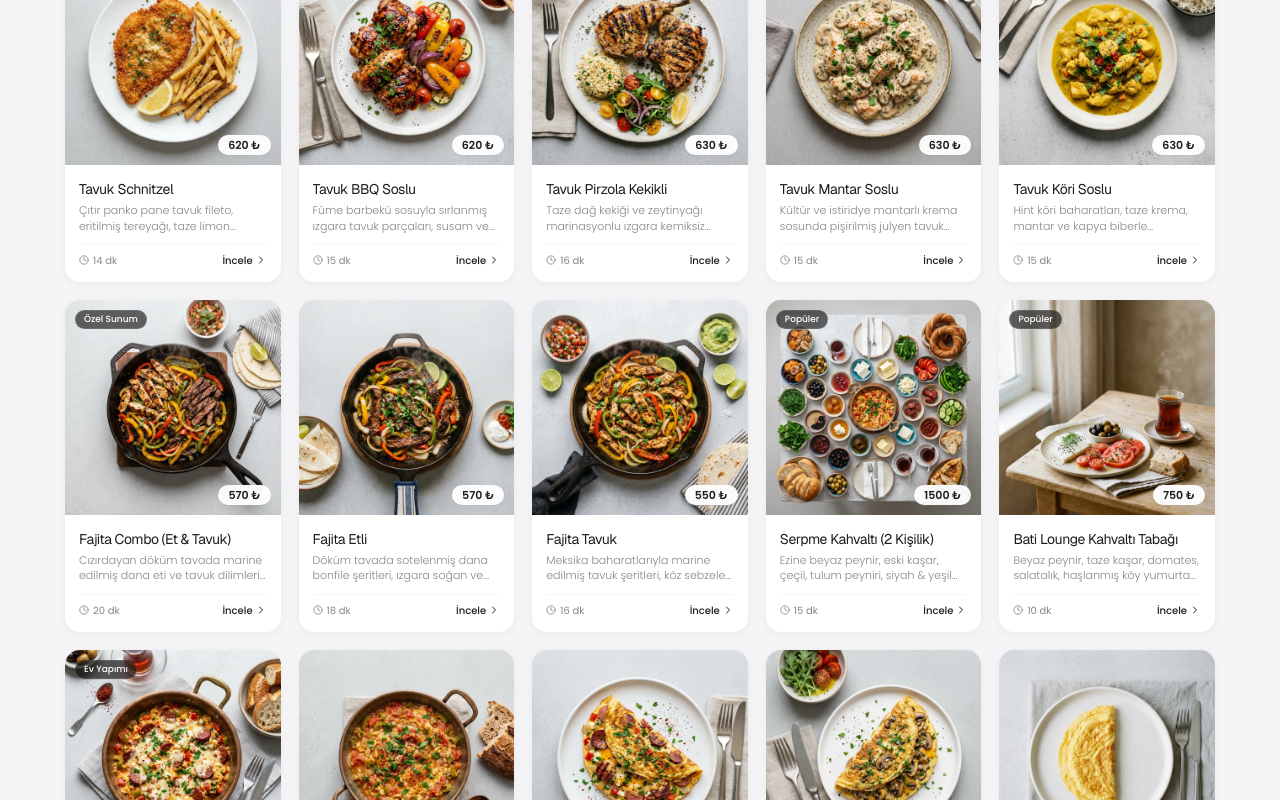
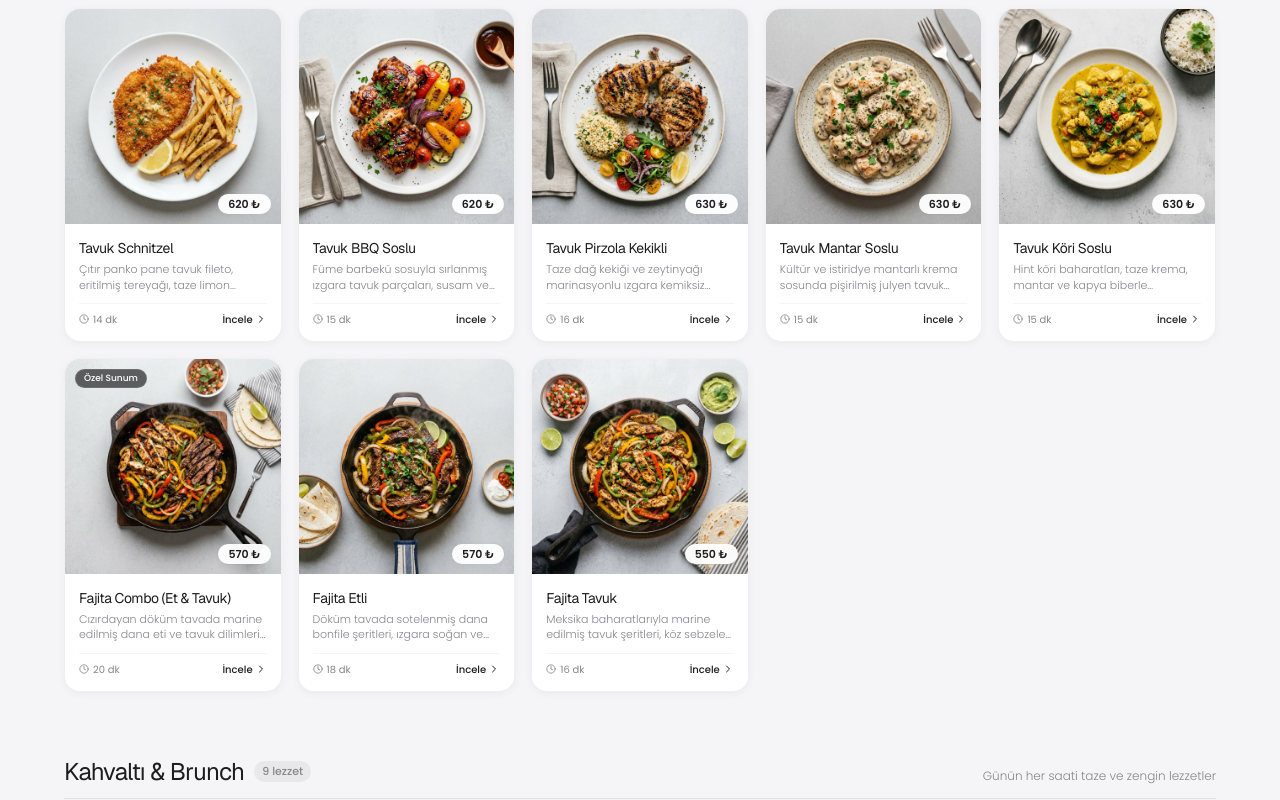
Before and after one commit to mbirlik24/batilounge, a Next.js app: page /menu in a window 1280 px wide. Shown: the part 737-1537 px from the top of the page. Built offline with nearby package versions, Linux system fonts and the light colour scheme.

Commit message:
feat(menu): group items by category with section headers in all-menu view

```diff
--- a/src/app/menu/page.tsx
+++ b/src/app/menu/page.tsx
@@ -53,18 +53,54 @@ export default function MenuPage() {
     return () => window.removeEventListener('keydown', handleKeyDown);
   }, []);
 
-  const filteredItems = useMemo(() => {
-    return MENU_ITEMS.filter((item) => {
-      const matchesCategory =
-        activeCategory === 'all' || item.category === activeCategory;
+  const categoriesWithItems = useMemo(() => {
+    const relevantCategories =
+      activeCategory === 'all'
+        ? MENU_CATEGORIES.filter((c) => c.id !== 'all')
+        : MENU_CATEGORIES.filter((c) => c.id === activeCategory);
+
+    const query = searchQuery.trim().toLowerCase();
+
+    return relevantCategories
+      .map((cat) => {
+        const items = MENU_ITEMS.filter((item) => {
+          const matchesCategory = item.category === cat.id;
           const matchesSearch =
-        !searchQuery.trim() ||
-        item.name.toLowerCase().includes(searchQuery.toLowerCase()) ||
-        item.description.toLowerCase().includes(searchQuery.toLowerCase());
-
+            !query ||
+            item.name.toLowerCase().includes(query) ||
+            item.description.toLowerCase().includes(query);
           return matchesCategory && matchesSearch;
         });
+
+        return {
+          ...cat,
+          items,
+        };
+      })
+      .filter((cat) => cat.items.length > 0);
   }, [activeCategory, searchQuery]);
+
+  const totalFilteredCount = useMemo(() => {
+    return categoriesWithItems.reduce((acc, cat) => acc + cat.items.length, 0);
+  }, [categoriesWithItems]);
+
+  const handleCategoryClick = (catId: string) => {
+    setSearchQuery('');
+    setIsSearchOpen(false);
+
+    if (activeCategory === 'all' && catId !== 'all') {
+      const el = document.getElementById(catId);
+      if (el) {
+        el.scrollIntoView({ behavior: 'smooth', block: 'start' });
+        return;
+      }
+    }
+
+    setActiveCategory(catId);
+    if (catId === 'all') {
+      window.scrollTo({ top: 0, behavior: 'smooth' });
+    }
+  };
 
   return (
     <div className="min-h-screen bg-[#F5F5F7] dark:bg-black text-[#1D1D1F] dark:text-[#F5F5F7]">
@@ -180,7 +216,7 @@ export default function MenuPage() {
 
                 {searchQuery && (
                   <span className="text-[10px] font-sans font-medium px-1.5 py-0.5 rounded-full bg-black/5 dark:bg-white/10 text-[#86868B] dark:text-zinc-300 shrink-0 mr-1.5">
-                    {filteredItems.length}
+                    {totalFilteredCount}
                   </span>
                 )}
 
@@ -205,11 +241,7 @@ export default function MenuPage() {
             return (
               <button
                 key={cat.id}
-                onClick={() => {
-                  setActiveCategory(cat.id);
-                  setSearchQuery('');
-                  setIsSearchOpen(false);
-                }}
+                onClick={() => handleCategoryClick(cat.id)}
                 className={`px-4 py-2 rounded-full text-xs font-sans whitespace-nowrap transition-all duration-150 shadow-apple-sm ${
                   isActive
                     ? 'bg-[#1D1D1F] dark:bg-white text-white dark:text-[#1D1D1F] font-medium'
@@ -222,10 +254,31 @@ export default function MenuPage() {
           })}
         </div>
 
-            {/* Menu Items Grid with Photos - 4 to 5 per row */}
+        {/* Menu Items Grouped by Category */}
+        <div className="space-y-12 sm:space-y-16">
+          {categoriesWithItems.length > 0 ? (
+            categoriesWithItems.map((category) => (
+              <section key={category.id} id={category.id} className="scroll-mt-36">
+                {/* Category Section Header */}
+                <div className="flex items-baseline justify-between mb-4 pb-2.5 border-b border-black/[0.08] dark:border-white/[0.1]">
+                  <div className="flex items-center gap-2.5">
+                    <h2 className="text-xl sm:text-2xl font-heading font-normal text-[#1D1D1F] dark:text-white tracking-tight">
+                      {category.name}
+                    </h2>
+                    <span className="text-[11px] font-sans font-medium px-2 py-0.5 rounded-full bg-black/[0.05] dark:bg-white/[0.08] text-[#86868B] dark:text-zinc-400">
+                      {category.items.length} lezzet
+                    </span>
+                  </div>
+                  {category.description && (
+                    <p className="hidden sm:block text-xs font-sans font-light text-[#86868B]">
+                      {category.description}
+                    </p>
+                  )}
+                </div>
+
+                {/* Grid - 4 to 5 per row */}
                 <div className="grid grid-cols-2 sm:grid-cols-3 md:grid-cols-4 xl:grid-cols-5 gap-3 sm:gap-3.5 lg:gap-4">
-              {filteredItems.length > 0 ? (
-                filteredItems.map((item, index) => (
+                  {category.items.map((item, index) => (
                     <motion.div
                       key={item.id}
                       initial={{ opacity: 0, y: 6 }}
@@ -277,9 +330,12 @@ export default function MenuPage() {
                         </div>
                       </div>
                     </motion.div>
+                  ))}
+                </div>
+              </section>
             ))
           ) : (
-                <div className="col-span-full py-16 text-center rounded-2xl border border-dashed border-black/[0.08] dark:border-white/[0.1] bg-white dark:bg-zinc-900">
+            <div className="py-16 text-center rounded-2xl border border-dashed border-black/[0.08] dark:border-white/[0.1] bg-white dark:bg-zinc-900">
               <p className="font-heading font-light text-sm text-[#86868B]">
                 Aramanıza uygun lezzet bulunamadı.
               </p>
```
Lines whose indentation alone changed are shown as unchanged.
